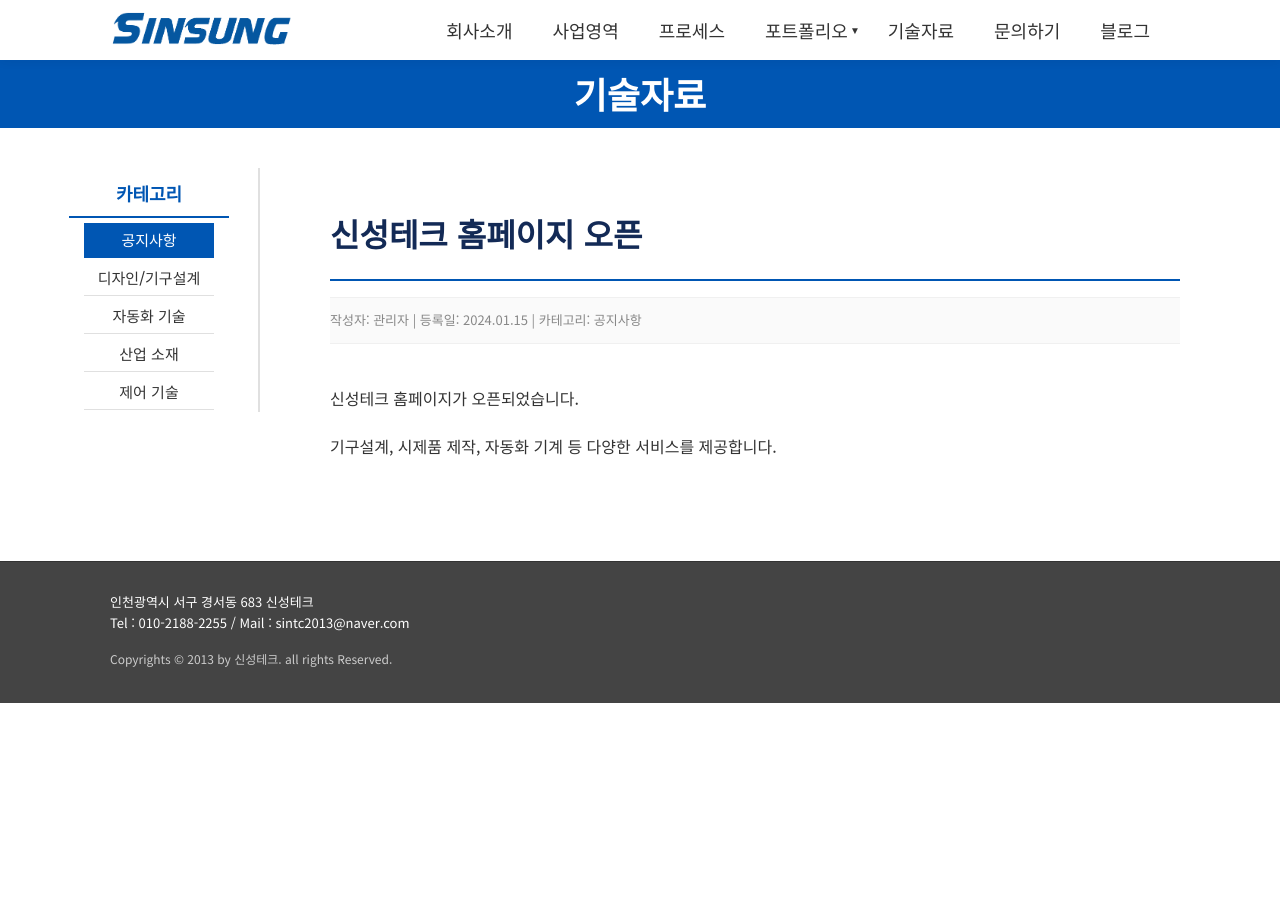
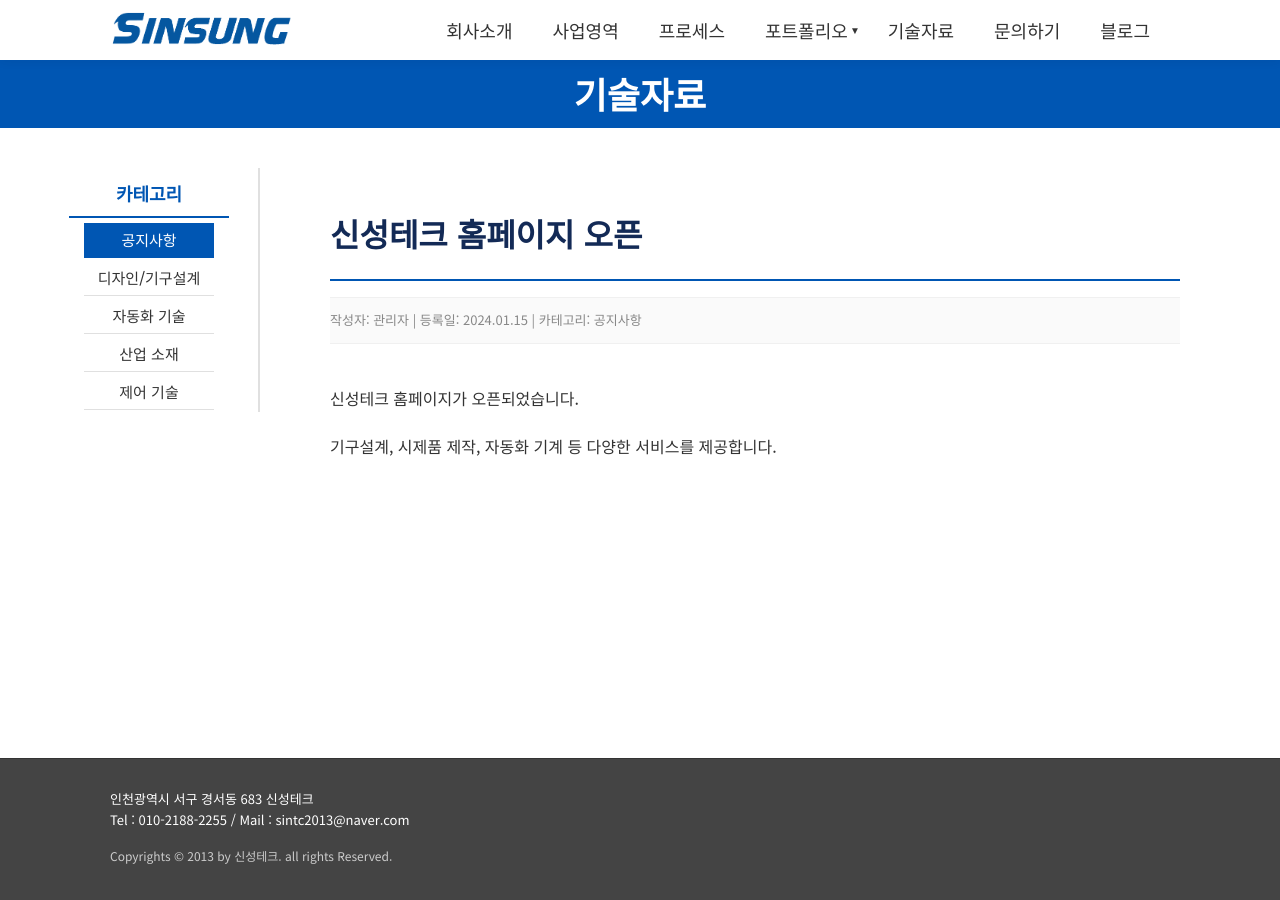
Before and after one commit to desert32-hash/Sintc2013, a Jekyll site: the page built from _posts/2024-01-15-welcome.md, in a window 1280 px wide. Built offline with Jekyll 4.4.1, drawn with Linux system fonts in a browser that asks for light colours.

Commit message:
Add files via upload

```diff
--- a/_layouts/default.html
+++ b/_layouts/default.html
@@ -26,6 +26,16 @@
             .mobile-only {
                 display: none !important;
             }
+        }
+
+        body {
+            display: flex;
+            flex-direction: column;
+            min-height: 100vh;
+        }
+
+        main {
+            flex: 1;
         }
 
         .page-title-header {
```
Also changed, not shown: other parts of _layouts/default.html (+12 -0 lines).
